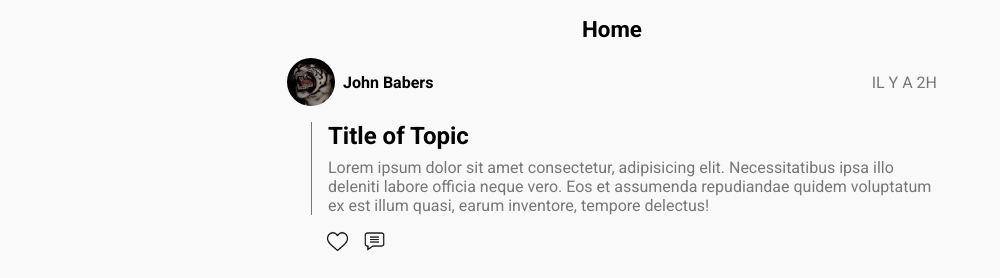
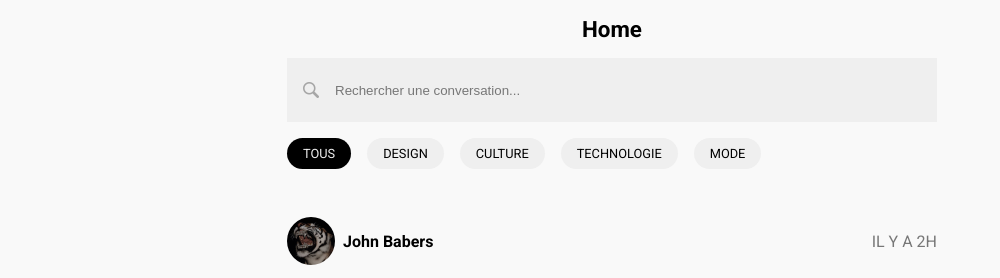
Before and after one commit to nikita-ynov/Livrables_Forum_JNR, a plain HTML site: page frontend/index.html in a window 1280 px wide. Shown: the top 278 px of the page, 60-1060 px from the left. Drawn offline with Linux system fonts and the light colour scheme.

Commit message:
add category + search

```diff
--- a/frontend/index.html
+++ b/frontend/index.html
@@ -14,6 +14,19 @@
 
     <div class="container home">
         <h1>Home</h1>
+
+        <label class="search__container">
+            <img src="assets/icons/search.png" alt="">
+            <input type="text" placeholder="Rechercher une conversation...">
+        </label>
+
+        <div class="categorys">
+            <div class="category active">TOUS</div>
+            <div class="category">DESIGN</div>
+            <div class="category">CULTURE</div>
+            <div class="category">TECHNOLOGIE</div>
+            <div class="category">MODE</div>
+        </div>
 
         <div class="topic">
             <div class="topic__msg">
--- a/frontend/styles/home.css
+++ b/frontend/styles/home.css
@@ -2,3 +2,22 @@
     text-align: center;
     margin: 3rem 0;
 }
+
+.categorys {
+    display: flex;
+    gap: 1rem;
+    margin-bottom: 3rem;
+}
+
+.categorys .category {
+    background: var(--tertiary);
+    padding: .5rem 1rem;
+    border-radius: 1rem;
+    font-size: .8rem;
+    cursor: pointer;
+}
+
+.categorys .active {
+    background: var(--primary);
+    color: var(--tertiary);
+}
--- a/frontend/styles/main.css
+++ b/frontend/styles/main.css
@@ -98,6 +98,40 @@ button {
 
 }
 
+/* Search & Input */
+
+input {
+    background: transparent;
+    border: none;
+    outline: none;
+}
+
+input::placeholder {
+    color: var(--secondary);
+}
+
+.search__container {
+    background: var(--tertiary);
+    width: 100%;
+    display: flex;
+    align-items: center;
+    padding: 1rem;
+    margin-bottom: 1rem;
+    height: 4rem;
+}
+
+.search__container input {
+    width: 100%;
+}
+
+.search__container img {
+    width: 2rem;
+    height: 2rem;
+    object-fit: contain;
+    padding-right: 1rem;
+    opacity: .3;
+}
+
 /* Topic */
 
 .topic {
```
